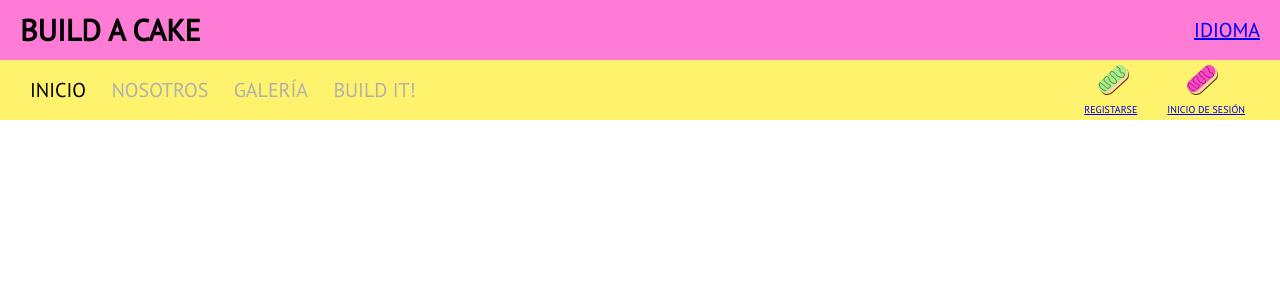
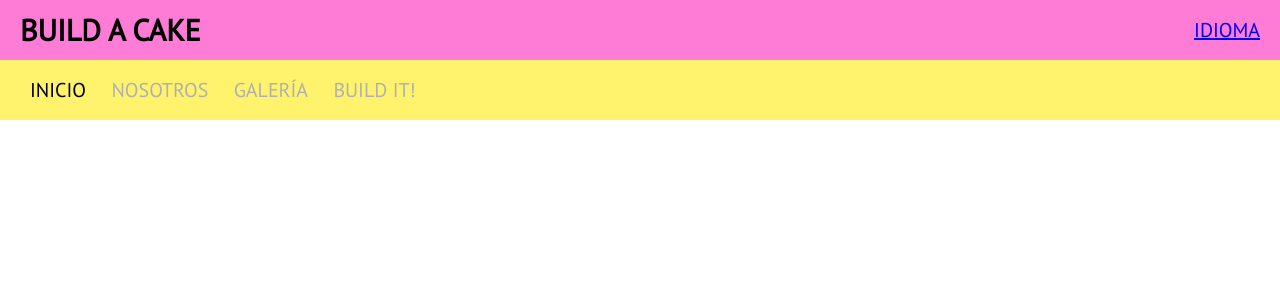
Before and after one commit to gogvale/build-a-cake, a PHP site: page /index.php in a window 1280 px wide. Shown: the top 300 px of the page. Run offline with PHP 8.4, Linux system fonts and the light colour scheme.

Commit message:
correct home path and hide register

```diff
--- a/include/header.php
+++ b/include/header.php
@@ -22,12 +22,12 @@
         </div>
         <div class="yellow banner">
             <nav>
-                <a <?php if ($fileName == '/index.php') echo 'class="active"'; ?> href="">Inicio</a>
+                <a <?php if ($fileName == '/index.php') echo 'class="active"'; ?> href="/">Inicio</a>
                 <a <?php if ($fileName == '/nosotros.php') echo 'class="active"'; ?> href="nosotros.php">Nosotros</a>
                 <a <?php if ($fileName == '/galeria.php') echo 'class="active"'; ?> href="galeria.php">Galería</a>
                 <a <?php if ($fileName == '/build-it.php') echo 'class="active"'; ?> href="build-it.php">Build It!</a>
             </nav>
-            <div class="buttons">
+            <div style="visibility:hidden" class="buttons">
                 <a href="#">
                     <figure>
                         <img src="./IMG/greencake.svg" alt="Green Cake" />
```
